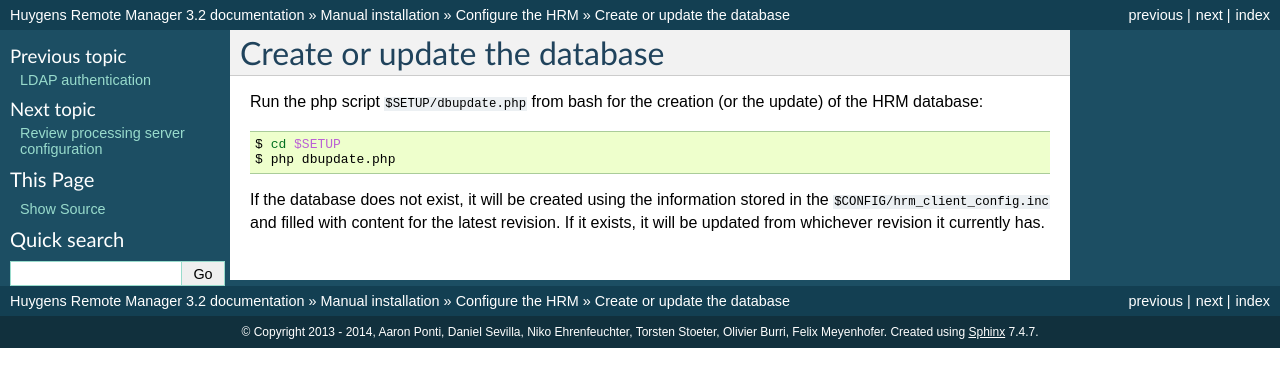
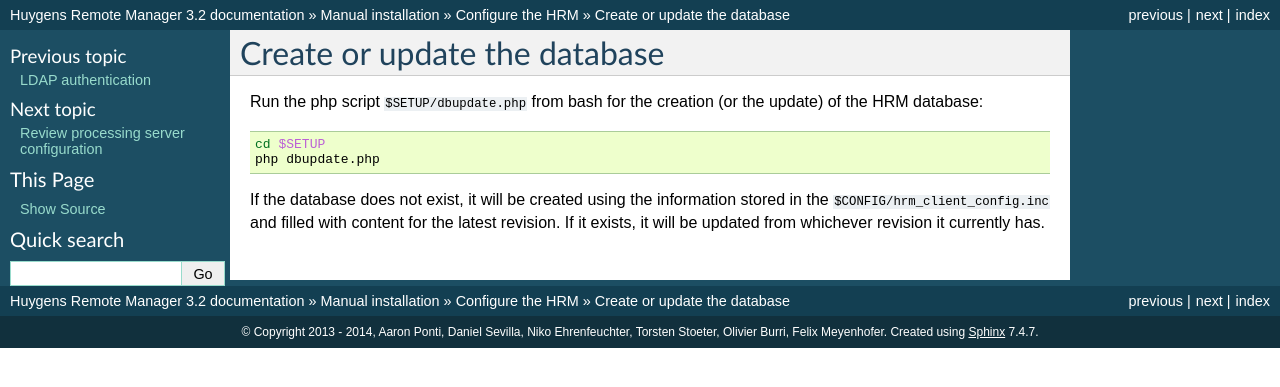
Before and after one commit to aarpon/hrm_docs, a Sphinx documentation site: the page built from docs/create_database.rst, in a window 1280 px wide. Shown: the top 387 px of the page. Built offline with Sphinx 7.4.7, drawn with Linux system fonts in a browser that asks for light colours.

Commit message:
Clean shell-commands to allow copy-pasting.

```diff
--- a/docs/create_database.rst
+++ b/docs/create_database.rst
@@ -13,7 +13,7 @@
 
 .. code-block:: sh
 
-    $ cd $SETUP
-    $ php dbupdate.php
+    cd $SETUP
+    php dbupdate.php
 
 If the database does not exist, it will be created using the information stored in the ``$CONFIG/hrm_client_config.inc`` and filled with content for the latest revision. If it exists, it will be updated from whichever revision it currently has.
```
